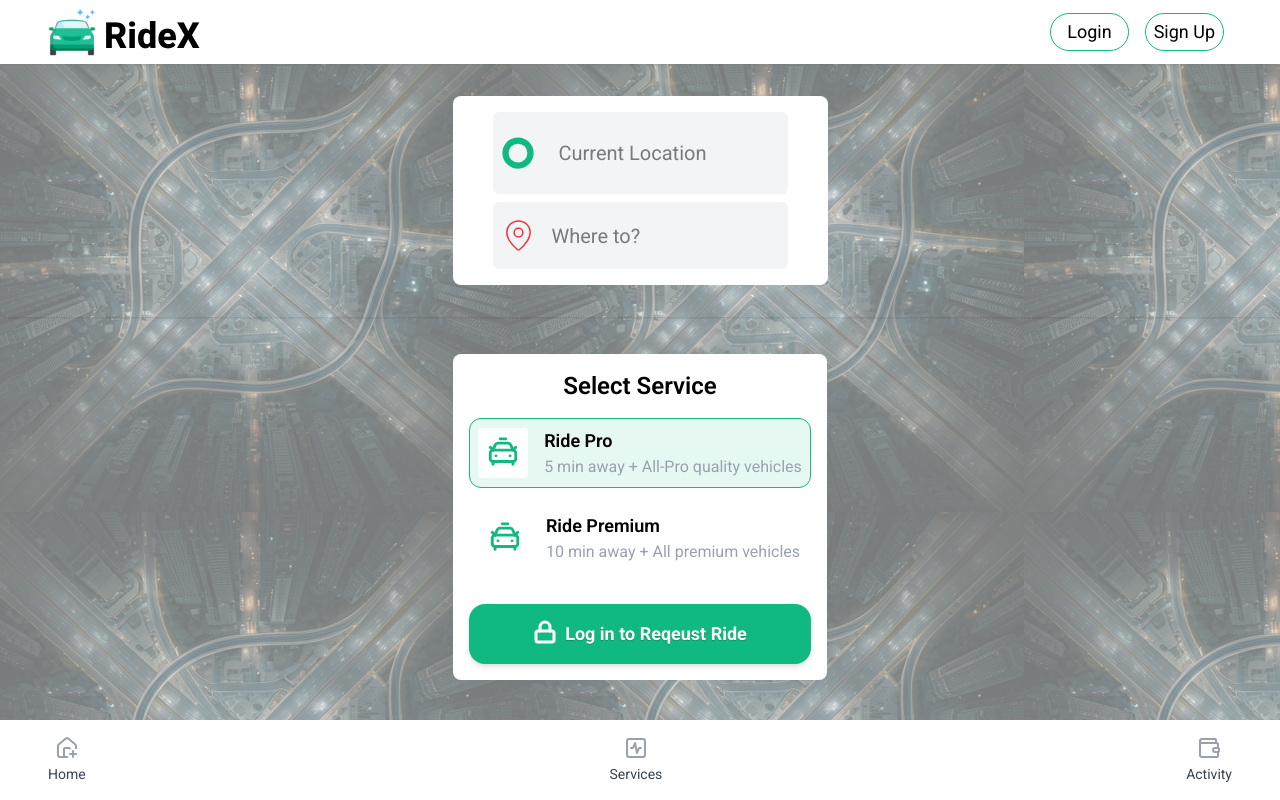
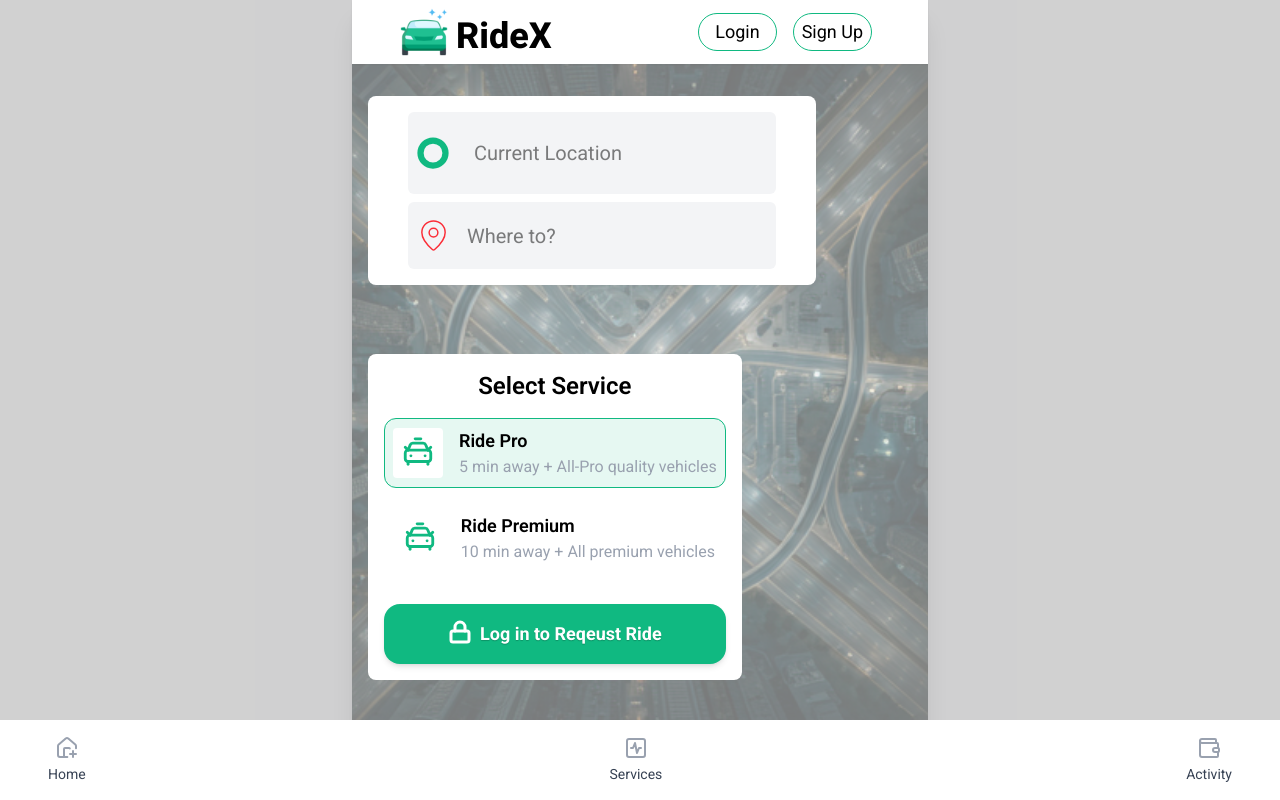
Before and after one commit to SIUUU-SAKIB/Ride_Sharing_FullSatack_App-MERN, a Next.js app in the folder frontend/: page / in a window 1280 px wide. Built offline with nearby package versions, Linux system fonts and the light colour scheme; no server answers.

Commit message:
fixed some layout problem

```diff
--- a/frontend/app/_components/home/MainHomePage.tsx
+++ b/frontend/app/_components/home/MainHomePage.tsx
@@ -46,6 +46,7 @@ const MainHomePage = () => {
   const [confirmLocation, setConfirmLocation] = React.useState<boolean>(false)
   const [selectedVehicle, setSelectedVehicle] = React.useState<string>(vehicleInfo[0]?.title)
   const [paymentMethod, setPaymentMethod] = React.useState<string>('Cash')
+
   return (
     <div className="w-full">
       <p className="text-xl font-bold py-2 text-shadow-2xs">Good {getTimeOfDay()}, {user?.data?.name}</p>
@@ -92,13 +93,11 @@ const MainHomePage = () => {
       </div>
       {/* 2nd part */}
       {/* vehicles */}
-      <div className="bg-white px-2 py-8 rounded-t-2xl mt-8">
-        <div className="flex items-center justify-center flex-wrap gap-2 max-w-7xl">
+      <div className="bg-white px-4 py-8 rounded-2xl mt-8">
+        <div className="flex items-center justify-center flex-wrap gap-2 max-w-7xl mx-auto">
           {
             vehicleInfo.map((vehicle, index) => <div onClick={() => setSelectedVehicle(vehicle.title)} key={index} className={`
-      flex flex-col
-      bg-gray-100
-      shadow-xs
+      flex flex-col bg-gray-100 shadow-xs flex-1 ${index == 2 && "sm:flex-0"}
       rounded-2xl
       gap-2
       px-2
@@ -141,7 +140,7 @@ const MainHomePage = () => {
             <div className="p-2 bg-gray-200/70 rounded-full"><FaMoneyBills className="text-2xl text-(--primary)" /></div>
             <div className="flex flex-col">
               <p className="text-md font-bold">Payment Method</p>
-              <p className="text-xs text-(--neutral)">{paymentMethod === "Cash" && "Payment on Delivery" ||paymentMethod === "Card" && "Payment via Card" || paymentMethod === "Bkash" && "Payment via Bkash"}</p>
+              <p className="text-xs text-(--neutral)">{paymentMethod === "Cash" && "Payment on Delivery" || paymentMethod === "Card" && "Payment via Card" || paymentMethod === "Bkash" && "Payment via Bkash"}</p>
             </div>
           </div>
 
@@ -159,7 +158,7 @@ const MainHomePage = () => {
 
             <ChevronDown
               size={14}
-    className="absolute right-1 pointer-events-none text-gray-500"
+              className="absolute right-1 pointer-events-none text-gray-600"
             />
           </div>
 
@@ -169,11 +168,11 @@ const MainHomePage = () => {
         <div className="py-1 px-2 flex gap-2 items-center justify-between bg-gray-100 rounded-full mt-2">
           <div className="flex gap-2 items-center">
             <div className="p-2 bg-white rounded-full">
-            <BiSolidCoupon className="text-(--primary) text-2xl"/>
+              <BiSolidCoupon className="text-(--primary) text-2xl" />
             </div>
             <p className="text-md font-bold">Coupon</p>
           </div>
-          <ChevronDown/>
+          <ChevronDown />
         </div>
         {/* coupon end */}
         <div className="bg-(--primary) rounded-full w-full shadow-(--primary) py-4 px-2 text-white flex items-center gap-4 justify-center my-4 cursor-pointer hover:bg-green-500"><p className="text-xl font-bold">Request Ride</p> <FaArrowRight className="text-xl" /></div>
--- a/frontend/app/page.tsx
+++ b/frontend/app/page.tsx
@@ -5,17 +5,24 @@ import HomeLayout from "./_components/home/HomeLayout"
 
 const HomePage = () => {
   return (
-   <div className="bg-zinc-900/20 min-w-full">
-     <div className="bg-[url('/main-bg.png')] min-h-screen object-contain relative flex flex-col max-w-7xl mx-auto shadow-xl">
-      <div className="absolute inset-0 bg-gray-100/50"></div>
-      <Nav />
-      <div className="max-h-100 p-8 shadow-sm rounded-lg z-10 flex flex-col items-center">
-        <HomeLayout/>
+    <div className="w-full min-h-screen bg-zinc-900/20">
+      <div className="relative min-h-screen max-w-xl mx-auto bg-[url('/main-bg.png')] bg-cover bg-center shadow-xl">
+
+        <div className="absolute inset-0 bg-gray-100/50" />
+
+        <div className="relative z-10 min-h-screen flex flex-col">
+          <Nav />
+
+          <main className="flex-1 overflow-y-auto px-4 py-8 pb-28">
+            <HomeLayout />
+          </main>
+
+          <BottomNav />
+        </div>
+
       </div>
-      <BottomNav />
     </div>
-   </div>
-  )
-}
+  );
+};
 
 export default HomePage
```
Lines whose indentation alone changed are shown as unchanged.
